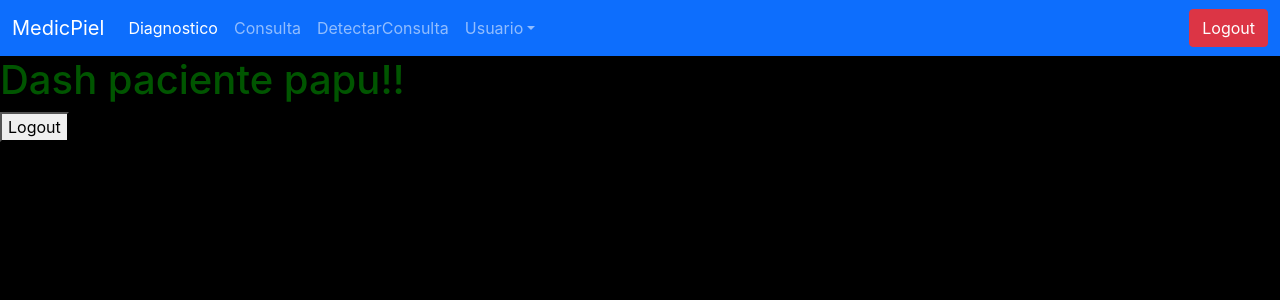
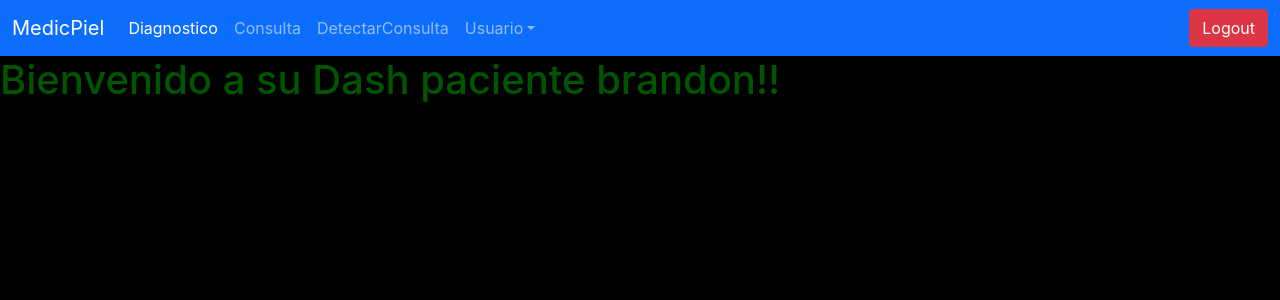
Before and after one commit to SickRanchez4/Skincare, a React (Create React App) app in the folder skin-care/: page / in a window 1280 px wide. Both pictures are taken after typing "name@example.com", "Sample123" into the empty fields and a click on the input "Ingresar". Shown: the top 300 px of the page. Built offline with nearby package versions, Linux system fonts and the light colour scheme; a web font is replaced by a local one.

Commit message:
diagnostico
arreglado problema de carga, falta implementar la integración con el back

```diff
--- a/skin-care/src/components/dashboard/DashPaciente.js
+++ b/skin-care/src/components/dashboard/DashPaciente.js
@@ -3,6 +3,7 @@ import * as TokenAuth from "../../routes/auth";
 export default function DashPaciente() {
     const navigate = useNavigate();
     const token = TokenAuth.getToken();
+    const nombre = TokenAuth.getNombre();
     console.log(token);
     const handleClick = ()=>{
         TokenAuth.clearToken();
@@ -10,8 +11,7 @@ export default function DashPaciente() {
     }
     return (
         <div>
-            <h1>Dash paciente papu!!</h1>
-            <button onClick={handleClick}>Logout</button>
+            <h1>Bienvenido a su Dash paciente {nombre}!!</h1>
 
 
         </div>
--- a/skin-care/src/components/diagnostico/ListarDiagnosticos.jsx
+++ b/skin-care/src/components/diagnostico/ListarDiagnosticos.jsx
@@ -25,9 +25,7 @@ import * as DiagnosticoServer from './DiagnosticoServer'
 
   return (
     <div className="row">
-        {diagnosticos.map((diagnostico) =>(
-        <DiagnosticoItem key={diagnostico.id} diagnostico={diagnostico}/>
-    ))}
+      <h1>Listando todos los Diagnosticos que se ha realizado</h1>
     </div>
   )
 };
```
